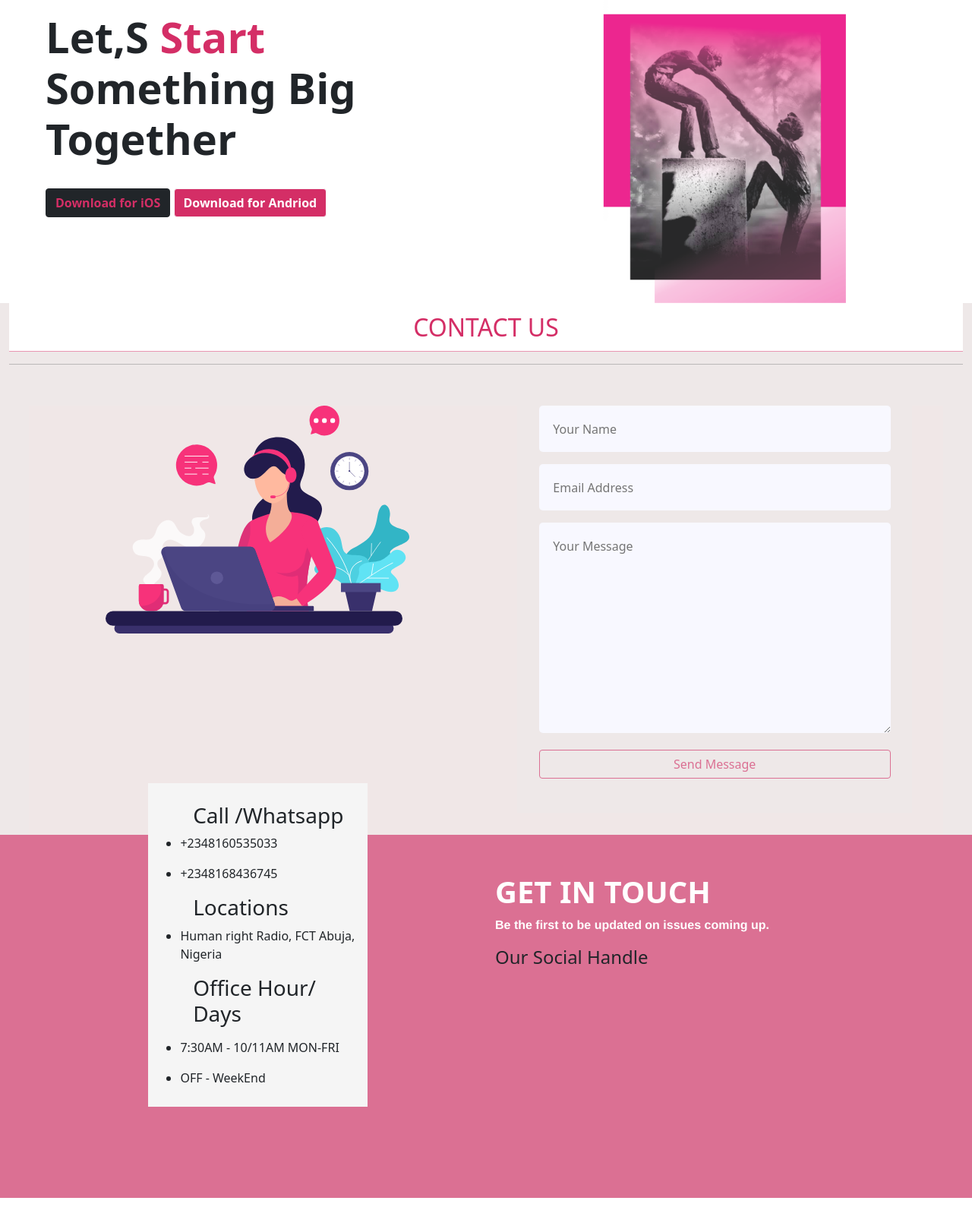
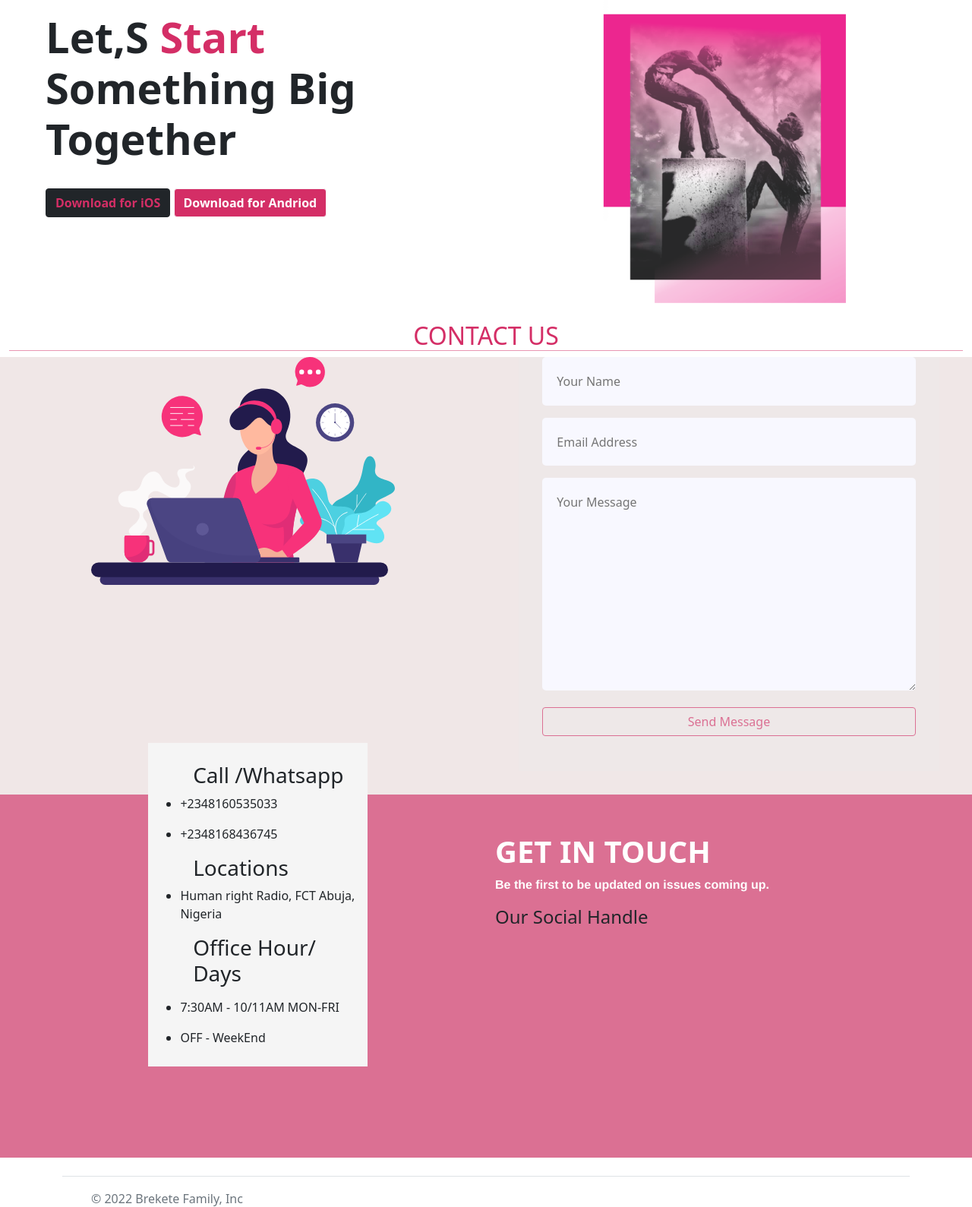
Before and after one commit to DamaMichaelYohanna/complain-system, a Django app: page /contact in a window 1280 px wide. Shown: the part 66-1655 px from the top of the page at 76% size. Run offline with Django 4.2, Linux system fonts and the light colour scheme; some libraries are stand-ins or nearby versions.

Commit message:
update contact page

```diff
--- a/main/static/main/style.css
+++ b/main/static/main/style.css
@@ -12,7 +12,7 @@
     text-transform: uppercase;
     border-bottom: 1px solid rgba(212, 46, 102, .5);
     /* box-shadow: 0px 5px 1px grey; */
-    padding:1%;
+    /* padding:1%; */
   }
   .contact-inner {
     text-align: center;
--- a/main/template/main/contact.html
+++ b/main/template/main/contact.html
@@ -3,13 +3,13 @@
 {% block bg %}
           background-image: url('{% static 'main/contact_bg2.jpg' %}');
 {% endblock bg%}{% block header %}{% endblock%} {% block content %}
-<div class="container-fluid contact-page">
+<div class="container-fluid contact-page pt-4" style="background:white;">
   <h2 class="contact-page-header">CONTACT US</h2>
-  <hr>
-  <div style="padding: 3% 3% 0% 3%" class="contact-inner">
+  <!-- <hr> -->
+  <div style="" class="contact-inner">
     <div class="row" style="background: rgb(240, 231, 231)">
 
-      <div class="col-md-6"><img  class="image-fluid" src="{% static 'main/contactus.svg' %}" height="300" width="400" alt=""></div>
+      <div class="col-md-6 d-none d-md-block"><img  class="image-fluid" src="{% static 'main/contactus.svg' %}" height="300" width="400" alt=""></div>
       <div class="col-md-6">
         <form action="/contact" method="POST" class="contact-form">
           <p>
```
Also changed, not shown: db.sqlite3.
